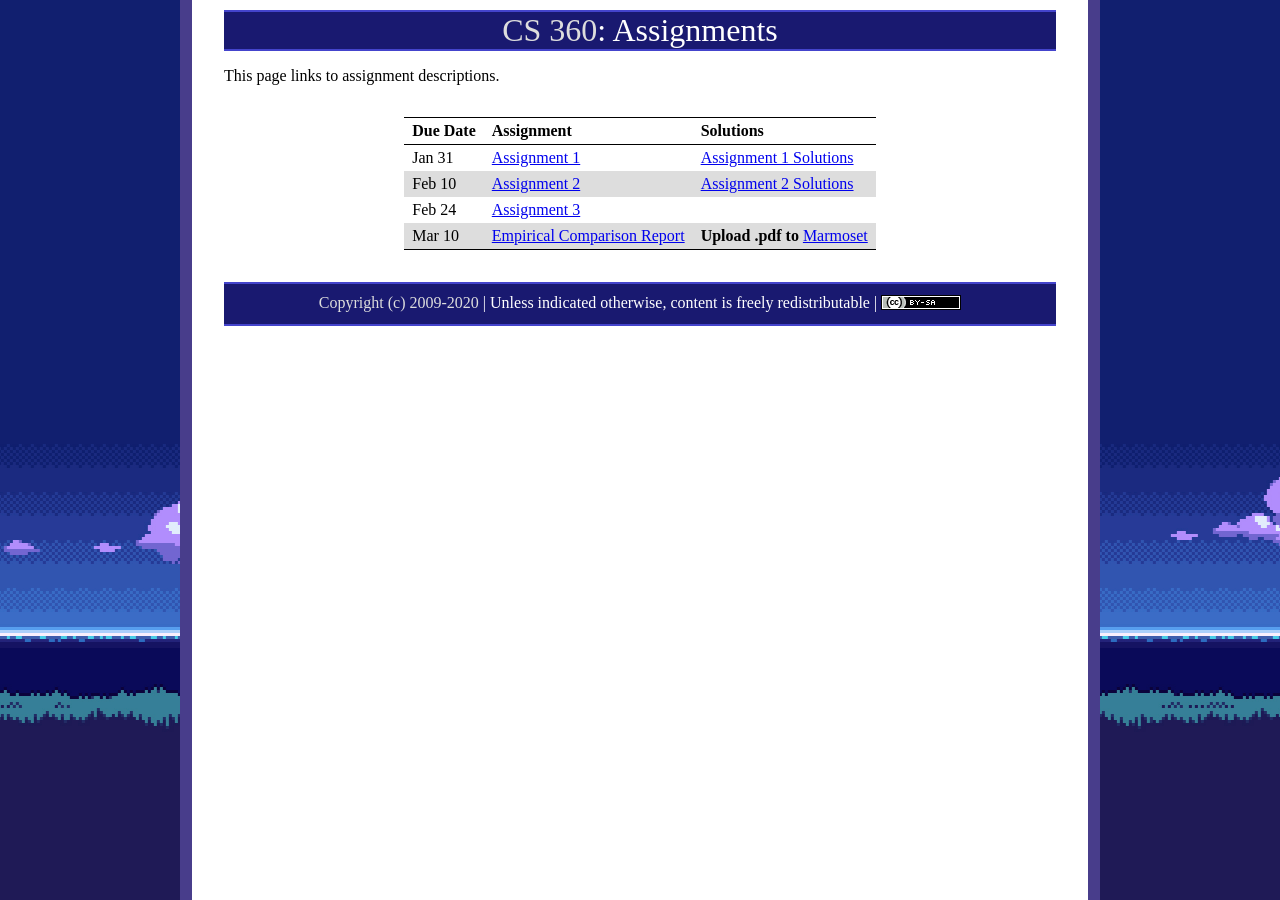
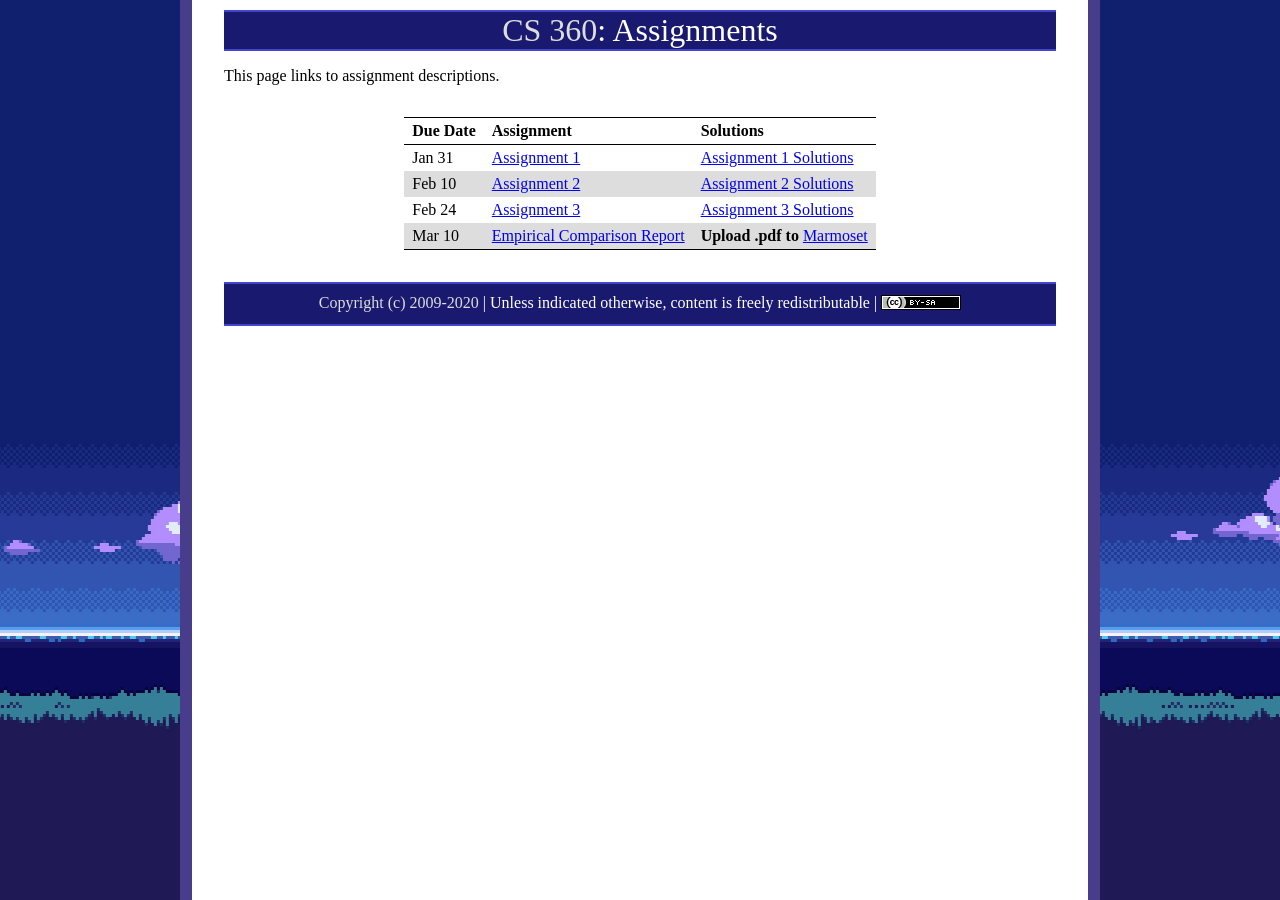
Before and after one commit to ycpcs/cs360-spring2020, a Jekyll site: the page built from assign/index.md, in a window 1280 px wide. Built offline with Jekyll 4.4.1, drawn with Linux system fonts in a browser that asks for light colours.

Commit message:
add assign 3 sol
add assign 3 sol

```diff
--- a/assign/index.md
+++ b/assign/index.md
@@ -9,7 +9,7 @@ This page links to assignment descriptions.
 > -------- | -------------------------------------------------------- | ------------------------------------------------------- |
 > Jan 31   | [Assignment 1](../assign/assign01.html)                  | [Assignment 1 Solutions](../assign/sol/assign01sol.pdf) |
 > Feb 10   | [Assignment 2](../assign/assign02.html)                  | [Assignment 2 Solutions](../assign/sol/assign02sol.pdf) |
-> Feb 24   | [Assignment 3](../assign/assign03.html)                  |  |
+> Feb 24   | [Assignment 3](../assign/assign03.html)                  | [Assignment 3 Solutions](../assign/sol/assign03sol.pdf) |
 > Mar 10   | [Empirical Comparison Report](../assign/emp_comp.html)   | **Upload .pdf to** [Marmoset](https://cs.ycp.edu/marmoset/login) |
 
 <!--
```
Also changed, not shown: 1 other file.
